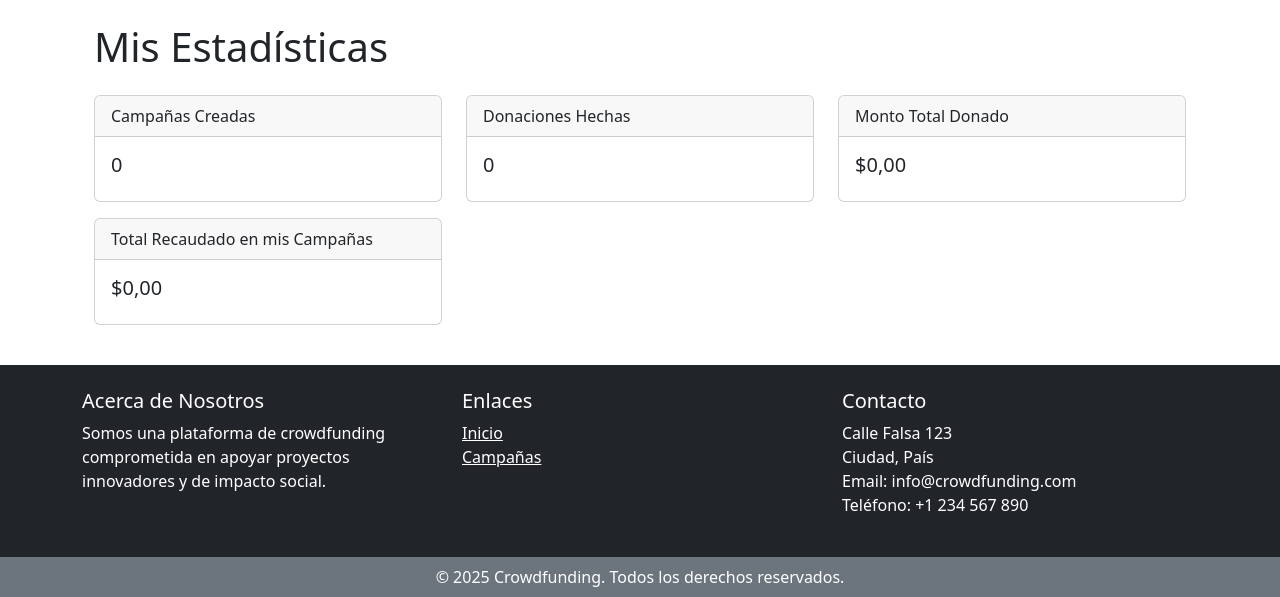
After one commit to ramg14/crowdfunding, a Django app: page /usuarios/mis-estadisticas/ in a window 1280 px wide. The commit adds this page. Shown: the part 457-1054 px from the top of the page. Run offline with Django 5.2, Linux system fonts and the light colour scheme; the visitor is signed in with stand-in values (Sample User, id 1); data that the repository does not hold is empty.

```diff
--- a/campanas/urls.py
+++ b/campanas/urls.py
@@ -18,4 +18,5 @@ urlpatterns = [
     path('pago/cancelado/', pago_cancelado, name='pago_cancelado'),
     path('usuarios/', include('usuarios.urls')),
     path('dashboard/', dashboard, name='dashboard'),
+    path('usuarios/', include('usuarios.urls')),
 ]
--- a/templates/base.html
+++ b/templates/base.html
@@ -63,6 +63,9 @@
                   </li>
                   <li>
                     <a class="dropdown-item" href="{% url 'mis_donaciones' %}">Mis Donaciones</a>
+                  </li>
+                  <li>
+                    <a class="dropdown-item" href="{% url 'mis_estadisticas' %}">Mis Estadísticas</a>
                   </li>
                 </ul>
               </li>
--- /dev/null
+++ b/usuarios/templates/usuarios/mis_estadisticas.html
@@ -0,0 +1,48 @@
+{% extends 'base.html' %}
+{% block title %}Mis Estadísticas{% endblock %}
+
+{% block content %}
+<div class="container mt-4">
+  <h1 class="mb-4">Mis Estadísticas</h1>
+
+  <div class="row">
+    <div class="col-md-4">
+      <div class="card mb-3">
+        <div class="card-header">Campañas Creadas</div>
+        <div class="card-body">
+          <h5 class="card-title">{{ total_campanas_creadas }}</h5>
+        </div>
+      </div>
+    </div>
+
+    <div class="col-md-4">
+      <div class="card mb-3">
+        <div class="card-header">Donaciones Hechas</div>
+        <div class="card-body">
+          <h5 class="card-title">{{ total_donaciones_hechas }}</h5>
+        </div>
+      </div>
+    </div>
+
+    <div class="col-md-4">
+      <div class="card mb-3">
+        <div class="card-header">Monto Total Donado</div>
+        <div class="card-body">
+          <h5 class="card-title">${{ total_donado|floatformat:2 }}</h5>
+        </div>
+      </div>
+    </div>
+  </div>
+
+  <div class="row">
+    <div class="col-md-4">
+      <div class="card mb-3">
+        <div class="card-header">Total Recaudado en mis Campañas</div>
+        <div class="card-body">
+          <h5 class="card-title">${{ total_recaudado_campanas|floatformat:2 }}</h5>
+        </div>
+      </div>
+    </div>
+  </div>
+</div>
+{% endblock %}
--- a/usuarios/urls.py
+++ b/usuarios/urls.py
@@ -1,6 +1,6 @@
 from django.urls import path
 from .views import registro, iniciar_sesion, cerrar_sesion, mi_perfil
-from .views import mis_campanas, mis_donaciones
+from .views import mis_campanas, mis_donaciones, mis_estadisticas
 urlpatterns = [
     path('registro/', registro, name='registro'),
     path('login/', iniciar_sesion, name='login'),
@@ -8,4 +8,5 @@ urlpatterns = [
     path('perfil/', mi_perfil, name='mi_perfil'),  # <--- nueva ruta
     path('mis-campanas/', mis_campanas, name='mis_campanas'),
     path('mis-donaciones/', mis_donaciones, name='mis_donaciones'),
+    path('mis-estadisticas/', mis_estadisticas, name='mis_estadisticas'),
 ]
--- a/usuarios/views.py
+++ b/usuarios/views.py
@@ -5,6 +5,8 @@ from django.contrib.auth.forms import AuthenticationForm
 from .forms import RegistroForm
 from django.contrib.auth.decorators import login_required
 from campanas.models import Donacion, Campana
+from django.db.models import Sum
+
 
 def registro(request):
     if request.method == 'POST':
@@ -54,9 +56,7 @@ def mi_perfil(request):
 
 # usuarios/views.py
 
-from django.shortcuts import render
-from django.contrib.auth.decorators import login_required
-from campanas.models import Donacion, Campana
+
 
 @login_required
 def mis_campanas(request):
@@ -69,3 +69,30 @@ def mis_donaciones(request):
     # Obtiene las donaciones del usuario logueado
     donaciones = Donacion.objects.filter(funder=request.user)
     return render(request, 'usuarios/mis_donaciones.html', {'donaciones': donaciones})
+
+# usuarios/views.py
+
+
+@login_required
+def mis_estadisticas(request):
+    user = request.user
+
+    # Número de campañas creadas por el usuario
+    total_campanas_creadas = Campana.objects.filter(creador=user).count()
+
+    # Número de donaciones que ha hecho el usuario
+    total_donaciones_hechas = Donacion.objects.filter(funder=user).count()
+
+    # Monto total donado por el usuario
+    total_donado = Donacion.objects.filter(funder=user).aggregate(Sum('monto'))['monto__sum'] or 0
+
+    # Monto total recaudado en sus campañas (si quieres mostrarlo)
+    total_recaudado_campanas = Campana.objects.filter(creador=user).aggregate(Sum('monto_recaudado'))['monto_recaudado__sum'] or 0
+
+    context = {
+        'total_campanas_creadas': total_campanas_creadas,
+        'total_donaciones_hechas': total_donaciones_hechas,
+        'total_donado': total_donado,
+        'total_recaudado_campanas': total_recaudado_campanas,
+    }
+    return render(request, 'usuarios/mis_estadisticas.html', context)
```
Also changed, not shown: templates/admin/base_site.html (added, +11 -0 lines).
